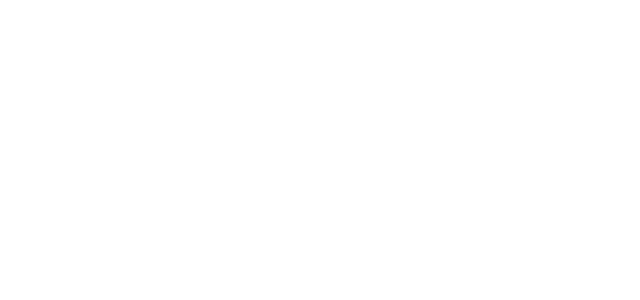
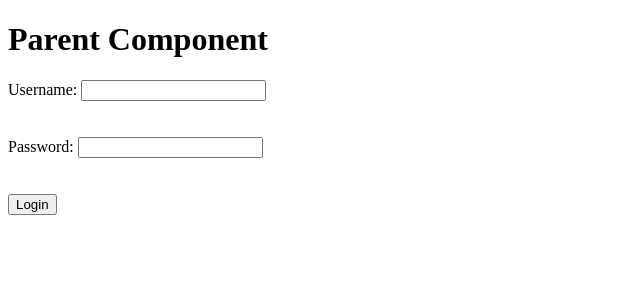
Before and after one commit to acciojob/lift-state-up-5-abhishek-rathod1, a React app: page / in a window 1280 px wide. Shown: the top 300 px of the page, without its empty margins (0-640 px from the left). Built offline with nearby package versions, Linux system fonts and the light colour scheme.

Commit message:
solution - abhishek

```diff
--- a/package.json
+++ b/package.json
@@ -13,12 +13,12 @@
   "license": "ISC",
   "dependencies": {
     "css-loader": "^4.3.0",
+    "cypress": "^9.5.0",
     "jest-junit": "^11.1.0",
     "react": "^16.13.1",
     "react-dom": "^16.13.1",
     "style-loader": "^1.2.1",
-    "webpack-cli": "^3.3.12",
-    "cypress": "^9.5.0"
+    "webpack-cli": "^3.3.12"
   },
   "jest": {
     "moduleNameMapper": {
@@ -48,7 +48,7 @@
     "jest": "^26.4.2",
     "react-test-renderer": "^16.13.1",
     "webpack": "^4.44.2",
-    "webpack-dev-server": "^3.11.0",
+    "webpack-dev-server": "^3.11.3",
     "xml-js": "^1.6.11"
   }
 }
--- a/src/components/App.js
+++ b/src/components/App.js
@@ -1,11 +1,32 @@
 
-import React from "react";
+import React, { useState } from "react";
 import './../styles/App.css';
 
 const App = () => {
+  const [isLoggedIn, setIsLoggedIn] = useState(false);
+  const handleLogin = (e)=>{
+    e.preventDefault();
+    setIsLoggedIn(true);
+  }
+
   return (
     <div>
         {/* Do not remove the main div */}
+        <h1>Parent Component</h1>
+        <p>{isLoggedIn?"You are logged in!":""}</p>
+        <form onSubmit={handleLogin}>
+          <label htmlFor="userName">Username: </label>
+          <input type="text" id="userName"/>
+          <br></br>
+          <br></br>
+          <br></br>
+          <label htmlFor="password">Password: </label>
+          <input type="password" id="password"/>
+          <br></br>
+          <br></br>
+          <br></br>
+          <input type="submit" value="Login"></input>
+        </form>
     </div>
   )
 }
```
Also changed, not shown: 1 other file (tests, documents, lock files or other folders).
